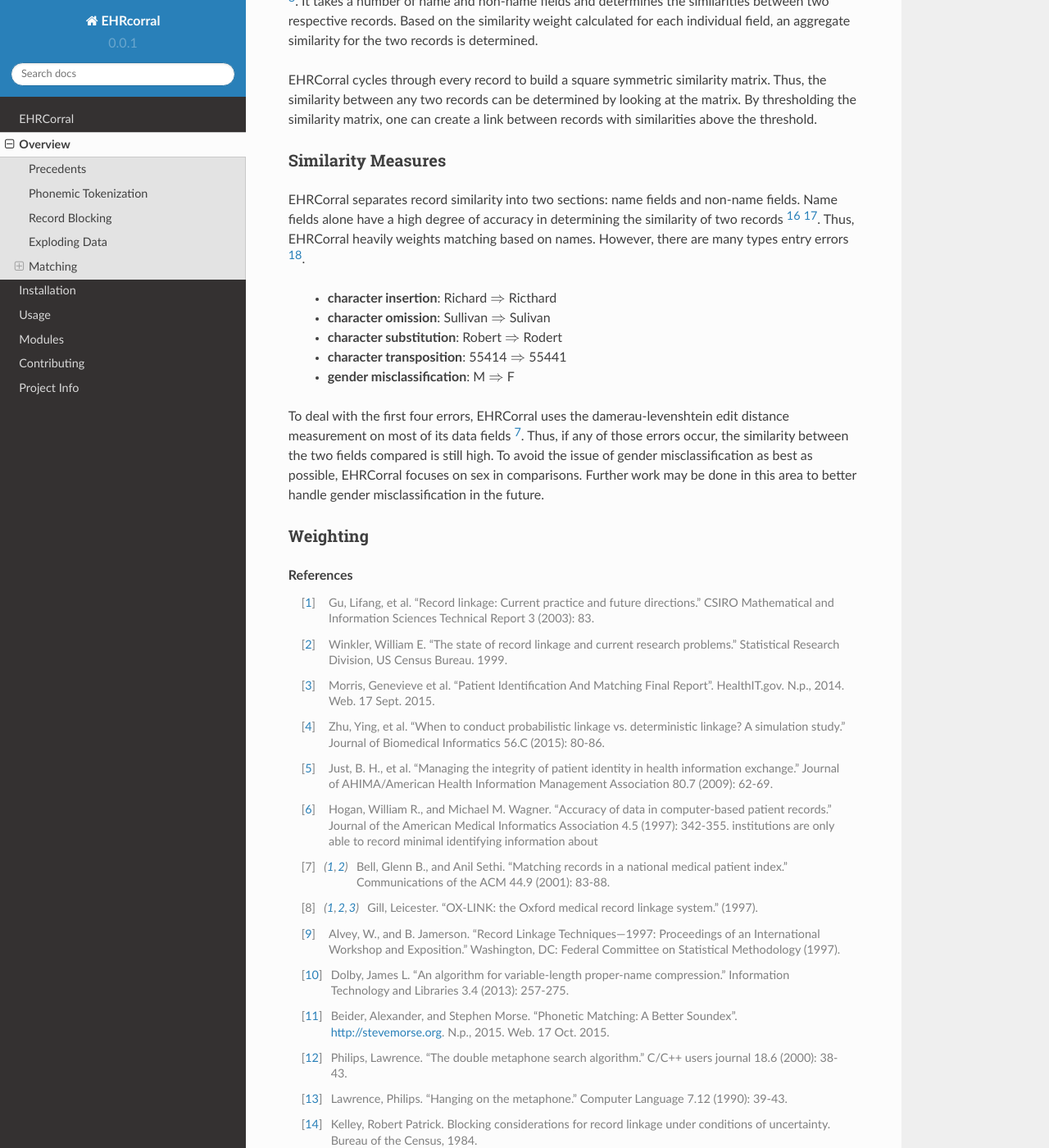
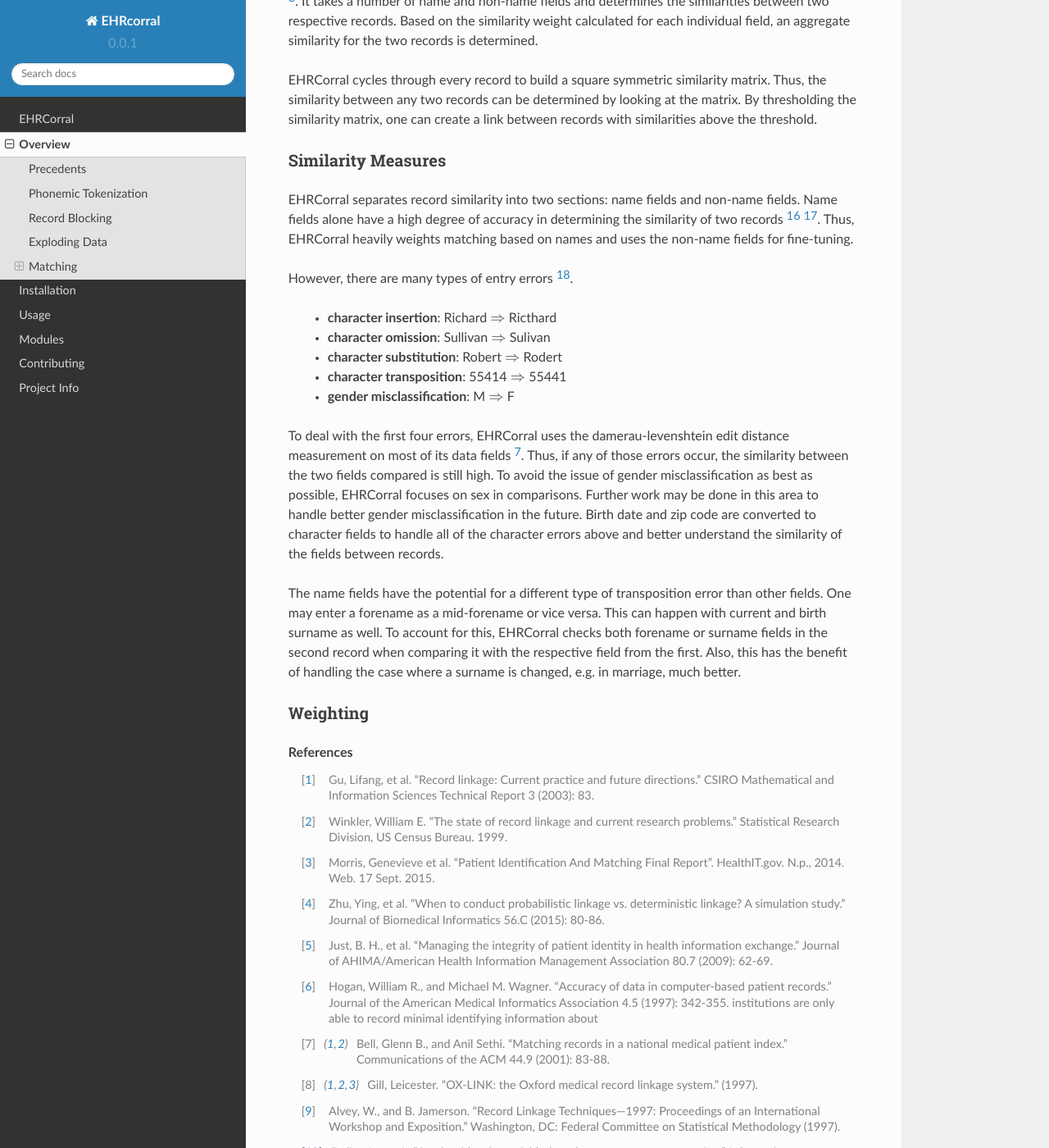
Before and after one commit to nsh87/ehrcorral, a Sphinx documentation site: the page built from docs/overview.rst, in a window 1280 px wide and 1400 px high, scrolled down 3834 px. Shown: the whole window at 82% size. Built offline with Sphinx 7.4.7 and the Read the Docs theme 2.0.0, drawn with Linux system fonts in a browser that asks for light colours; formulas are drawn with MathJax 3.

Commit message:
Add discussion of comparing both fore/surname fields

```diff
--- a/docs/overview.rst
+++ b/docs/overview.rst
@@ -207,8 +207,10 @@ Similarity Measures
 EHRCorral separates record similarity into two sections: name fields and
 non-name fields. Name fields alone have a high degree of accuracy in
 determining the similarity of two records [#accuracy_matching]_
-[#simple_heuristic]_. Thus, EHRCorral heavily weights matching based on names.
-However, there are many types entry errors [#typo_errors]_.
+[#simple_heuristic]_. Thus, EHRCorral heavily weights matching based on names
+and uses the non-name fields for fine-tuning.
+
+However, there are many types of entry errors [#typo_errors]_.
 
     * **character insertion**: Richard :math:`{\Rightarrow}` Ricthard
     * **character omission**: Sullivan :math:`{\Rightarrow}` Sulivan
@@ -221,7 +223,20 @@ edit distance measurement on most of its data fields [#matching_records_nmpi]_.
 Thus, if any of those errors occur, the similarity between the two fields
 compared is still high. To avoid the issue of gender misclassification as
 best as possible, EHRCorral focuses on sex in comparisons. Further work may
-be done in this area to better handle gender misclassification in the future.
+be done in this area to handle better gender misclassification in the future.
+Birth date and zip code are converted to character fields to handle
+all of the character errors above and better understand the similarity of the
+fields between records.
+
+The name fields have the potential for a different type of transposition
+error than other fields. One may enter a forename as a mid-forename or vice
+versa. This can happen with current and birth surname as well. To account for
+this, EHRCorral checks both forename or surname fields in the second record
+when comparing it with the respective field from the first. Also, this has the
+benefit of handling the case where a surname is changed, e.g. in marriage,
+much better.
+
+
 
 Weighting
 ^^^^^^^^^
```
